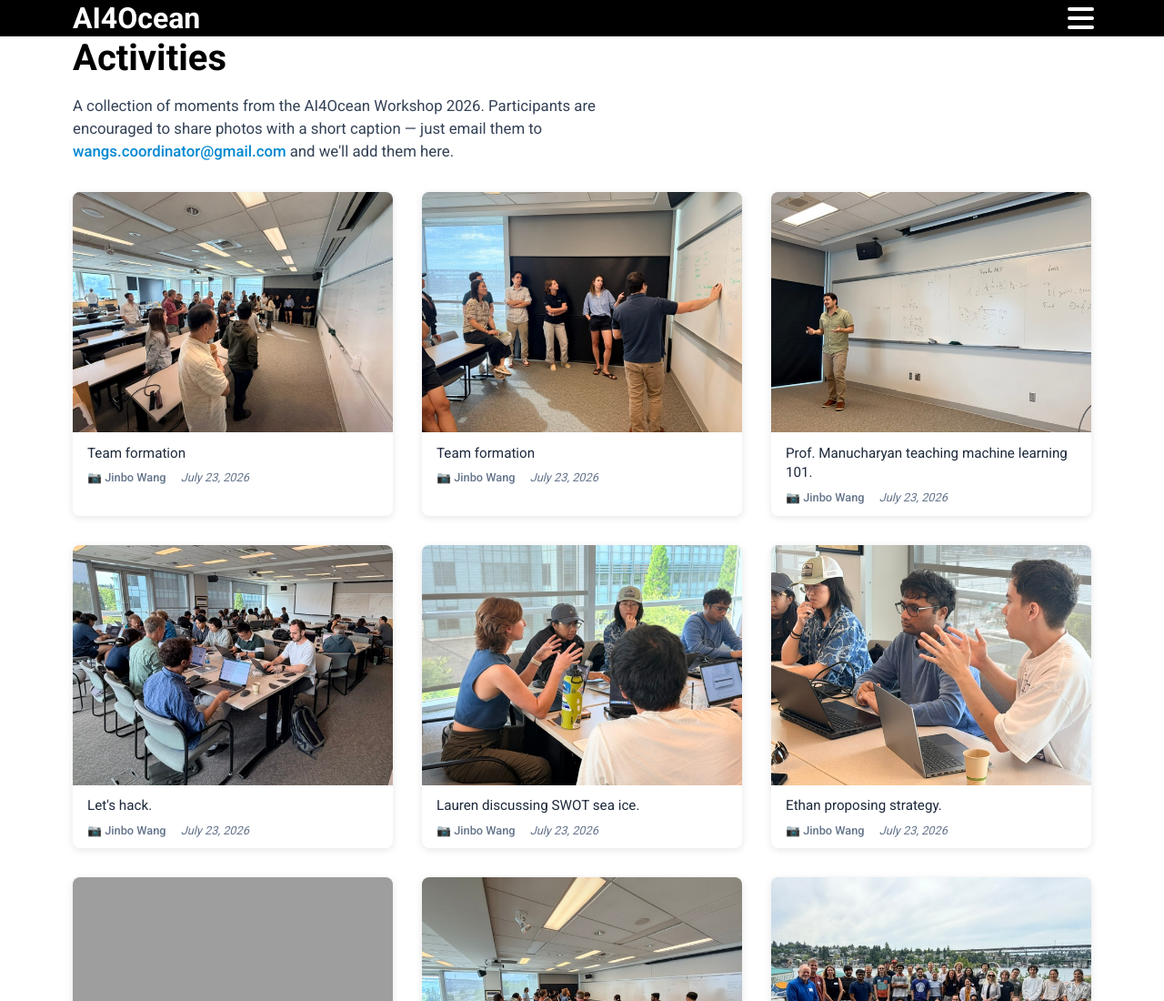
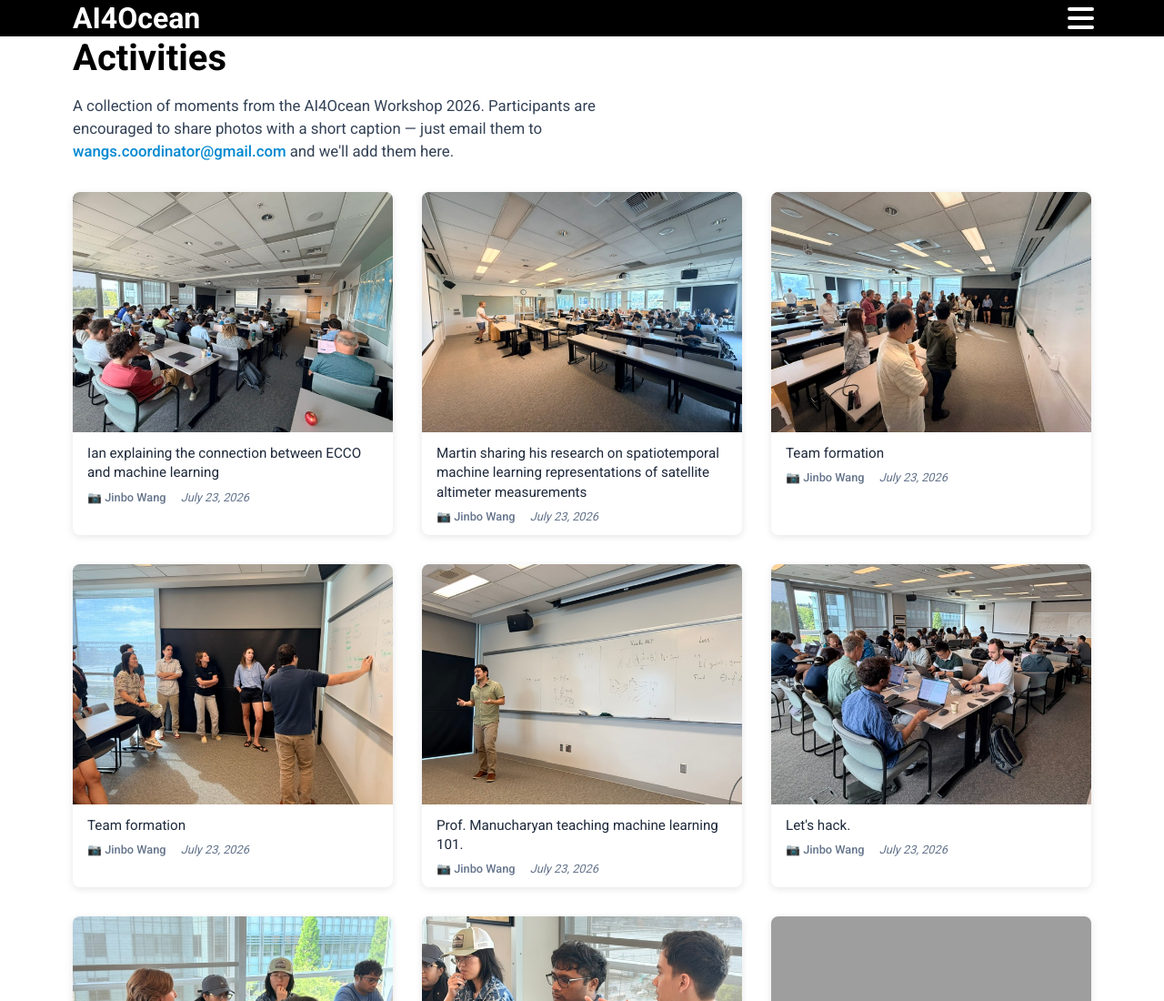
Before and after one commit to AI-for-Ocean/workshop2026, an Astro site: page /workshop2026/activities in a window 1280 px wide. Shown: the top 1100 px of the page at 91% size. Built offline with nearby package versions, Linux system fonts and the light colour scheme; Astro itself is replaced by a stand-in of ours; grey boxes are pictures that could not be loaded.

Commit message:
Add gallery photos: Ian explaining ECCO-ML, Martin spatiotemporal ML altimeter

```diff
--- a/src/components/Activities.astro
+++ b/src/components/Activities.astro
@@ -16,6 +16,8 @@ import laurenDiscussingSwotSeaIce from "../assets/gallery/lauren-discussing-swot
 import ethanProposingStrategy from "../assets/gallery/ethan-proposing-strategy.jpg";
 import teamFormation2 from "../assets/gallery/team-formation-2.jpg";
 import teamFormation3 from "../assets/gallery/team-formation-3.jpg";
+import ianExplainingEccoMl from "../assets/gallery/ian-explaining-ecco-ml.jpg";
+import martinSpatiotemporalMlAltimeter from "../assets/gallery/martin-spatiotemporal-ml-altimeter.jpg";
 
 const galleryImages: Record<string, ImageMetadata> = {
   "sample-workshop-photo.png": sampleWorkshopPhoto,
@@ -28,6 +30,8 @@ const galleryImages: Record<string, ImageMetadata> = {
   "ethan-proposing-strategy.jpg": ethanProposingStrategy,
   "team-formation-2.jpg": teamFormation2,
   "team-formation-3.jpg": teamFormation3,
+  "ian-explaining-ecco-ml.jpg": ianExplainingEccoMl,
+  "martin-spatiotemporal-ml-altimeter.jpg": martinSpatiotemporalMlAltimeter,
 };
 
 const sortedGallery = [...galleryData].sort(
--- a/src/data/gallery.json
+++ b/src/data/gallery.json
@@ -1,4 +1,16 @@
 [
+  {
+    "image": "ian-explaining-ecco-ml.jpg",
+    "caption": "Ian explaining the connection between ECCO and machine learning",
+    "submitter": "Jinbo Wang",
+    "date": "2026-07-23"
+  },
+  {
+    "image": "martin-spatiotemporal-ml-altimeter.jpg",
+    "caption": "Martin sharing his research on spatiotemporal machine learning representations of satellite altimeter measurements",
+    "submitter": "Jinbo Wang",
+    "date": "2026-07-23"
+  },
   {
     "image": "team-formation-3.jpg",
     "caption": "Team formation",
```
Also changed, not shown: src/assets/gallery/ian-explaining-ecco-ml.jpg (added), src/assets/gallery/martin-spatiotemporal-ml-altimeter.jpg (added).
